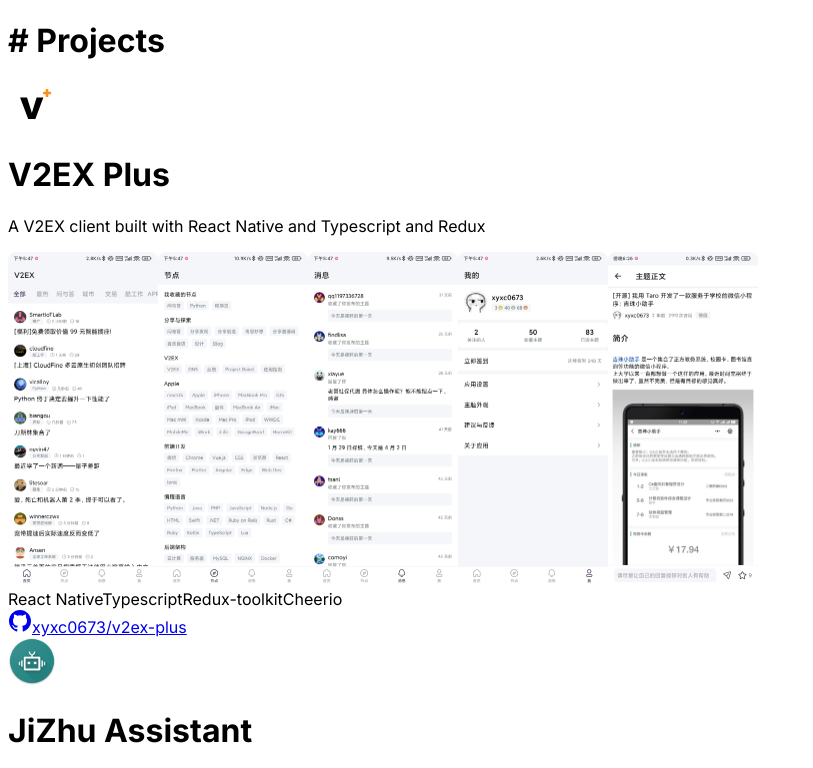
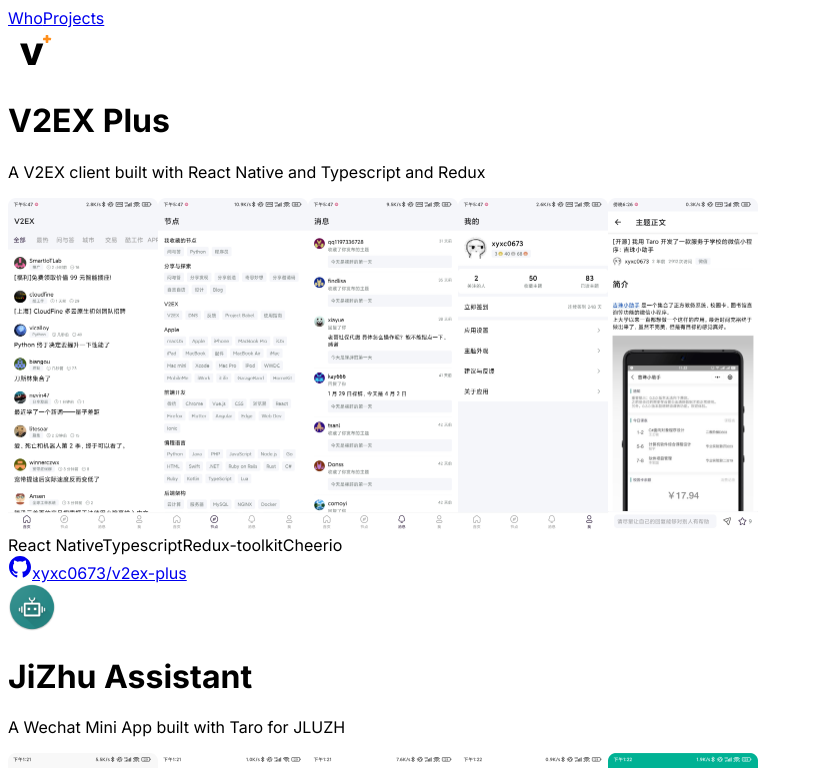
Before and after one commit to xyxc0673/xym.im, a Next.js app: page / in a window 1280 px wide. Shown: the top 768 px of the page, without its empty margins (0-813 px from the left). Built offline with nearby package versions, Linux system fonts and the light colour scheme.

Commit message:
refactor: project list and header

```diff
--- /dev/null
+++ b/app/ProjectList.tsx
@@ -0,0 +1,20 @@
+import { projects } from '@/config/projects';
+import ProjectCard from './ProjectCard';
+import { vstack } from '@/styled-system/patterns';
+
+const ProjectList = () => {
+  return (
+    <div
+      className={vstack({
+        gap: '8',
+        px: '4',
+      })}
+    >
+      {projects.map((project) => (
+        <ProjectCard key={project.name} {...project} />
+      ))}
+    </div>
+  );
+};
+
+export default ProjectList;
--- a/app/page.tsx
+++ b/app/page.tsx
@@ -1,7 +1,29 @@
-import { projects } from '@/config/projects';
 import { css } from '@/styled-system/css';
 import { vstack } from '@/styled-system/patterns';
-import ProjectCard from './ProjectCard';
+import ProjectList from './ProjectList';
+
+const Header = ({
+  id,
+  children,
+}: {
+  id: string;
+  children: React.ReactNode;
+}) => {
+  return (
+    <a
+      id={id}
+      className={css({
+        fontSize: '4xl',
+        fontWeight: 'bold',
+        color: 'slate.900',
+        p: '6',
+      })}
+      href={`#${id}`}
+    >
+      {children}
+    </a>
+  );
+};
 
 export default function Home() {
   return (
@@ -11,25 +33,9 @@
         minH: '100vh',
       })}
     >
-      <h1
-        className={css({
-          fontSize: '4xl',
-          fontWeight: 'bold',
-          color: 'slate.900',
-          p: '6',
-        })}
-      >
-        # Projects
-      </h1>
-      <div
-        className={vstack({
-          gap: '6',
-        })}
-      >
-        {projects.map((project) => (
-          <ProjectCard key={project.name} {...project} />
-        ))}
-      </div>
+      <Header id='who'>Who</Header>
+      <Header id='projects'>Projects</Header>
+      <ProjectList />
     </main>
   );
 }
```
